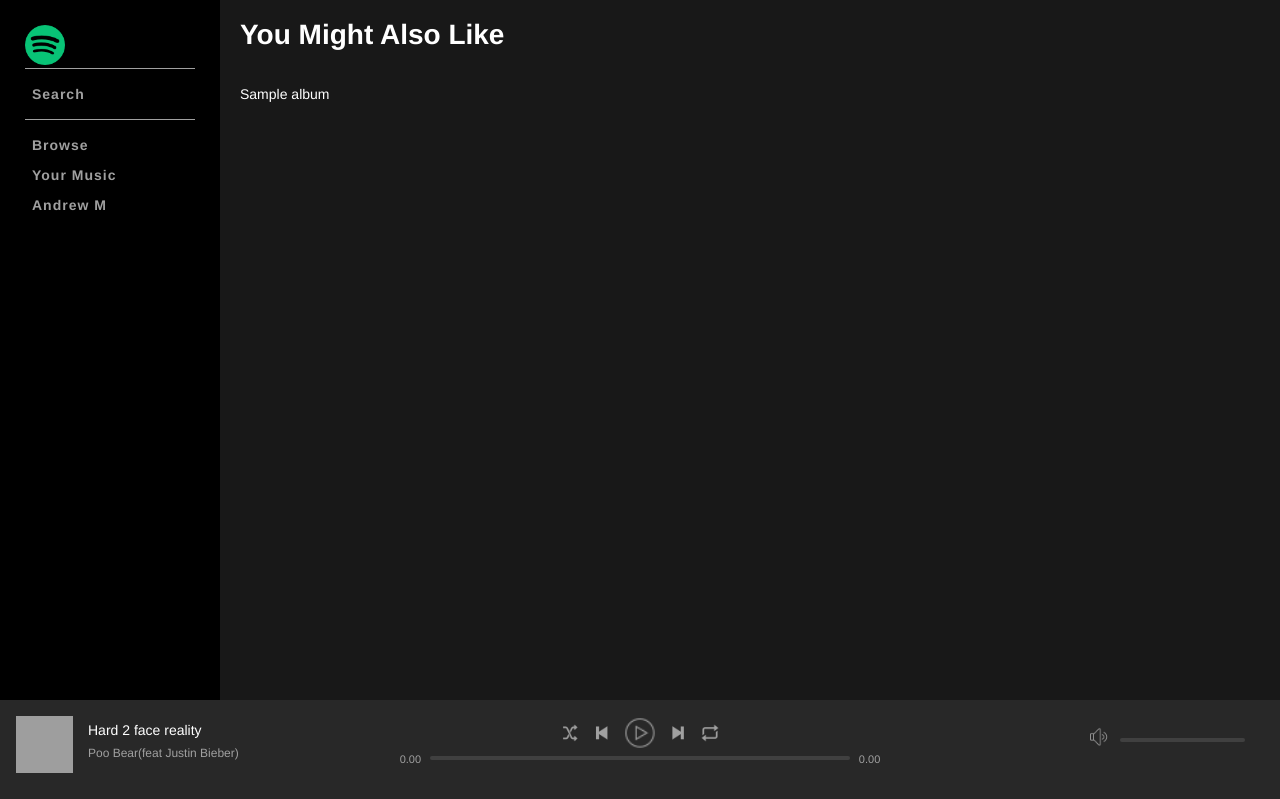
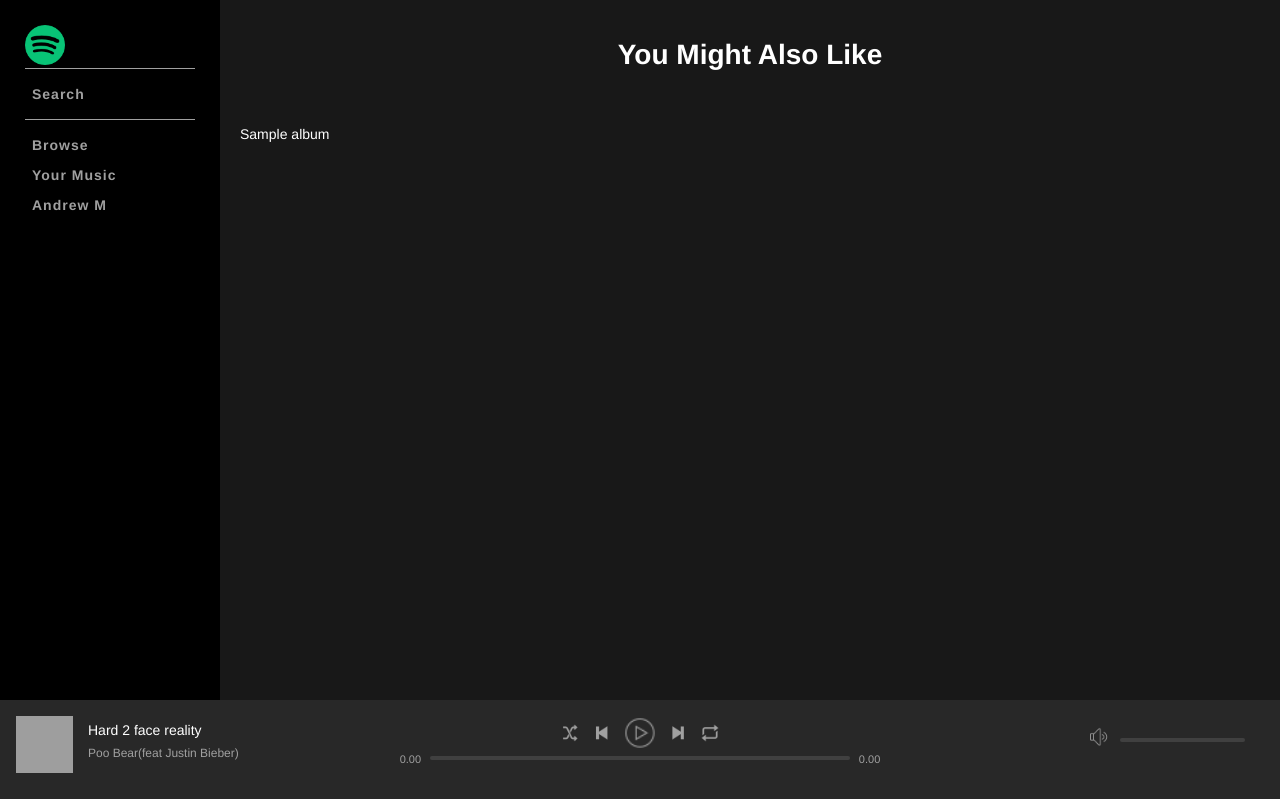
Before and after one commit to marunyak/copyspotify, a PHP site: page / in a window 1280 px wide. Shown: the top 799 px of the page. Run offline with PHP 8.4, Linux system fonts and the light colour scheme; the visitor is signed in with stand-in values (Sample User, id 1); tables that the repository leaves empty or names only in its code hold one stand-in row (values such as "Sample post"); data that the repository does not hold is empty; grey boxes are pictures that could not be loaded.

Commit message:
Added grids

```diff
--- a/Spotify/assets/css/style.css
+++ b/Spotify/assets/css/style.css
@@ -173,3 +173,17 @@ body{
 .navItemLink:hover{
 	color: white;
 }
+.pageHeadingBig{
+	padding: 20px;
+	text-align: center;
+}
+.gridViewItem{
+	display: inline-block;
+	margin-right:20px;
+	width:29%;
+	max-width: 200px;
+	min-width: 150px;
+}
+.gridViewItem img{
+	width:100%;
+}
```
